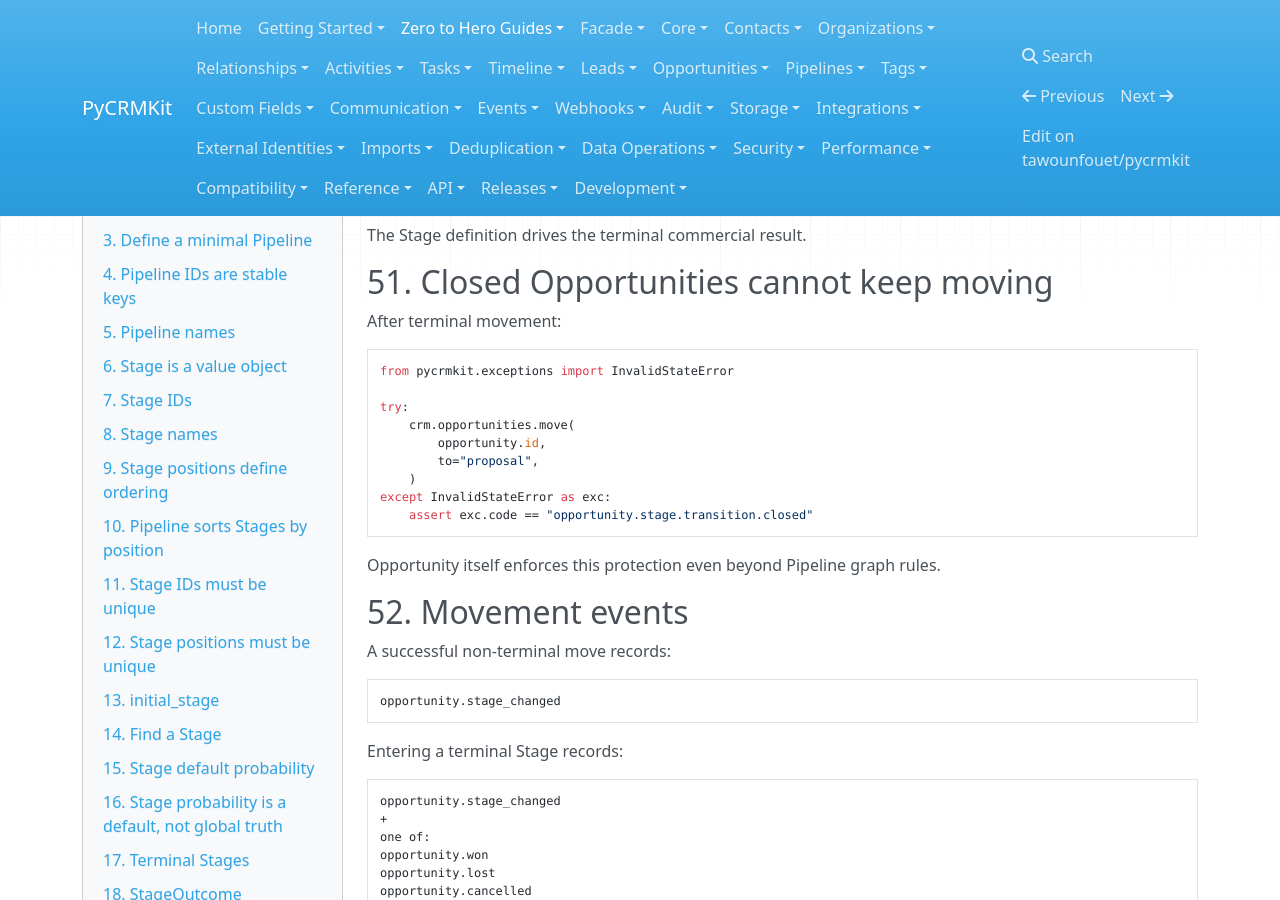
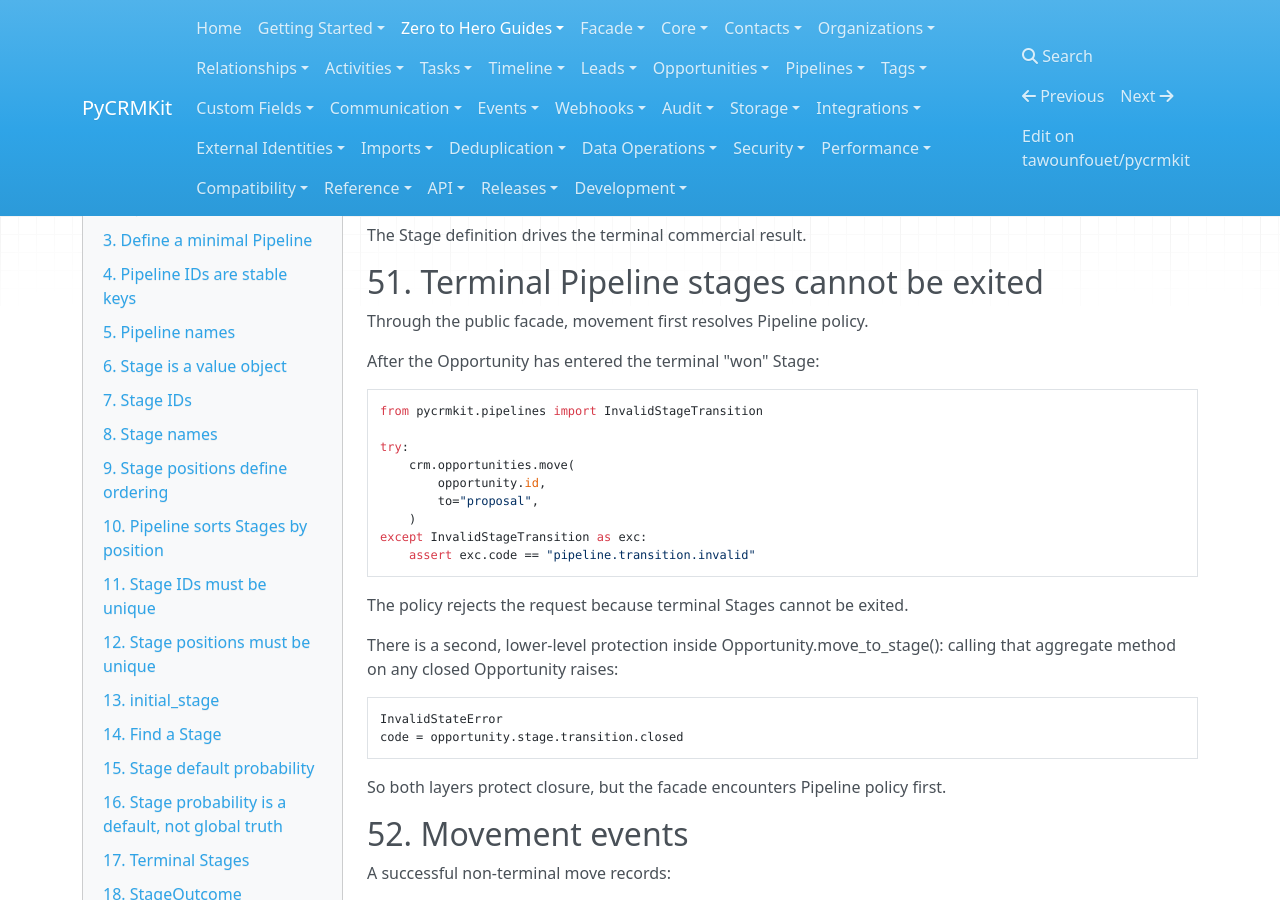
Before and after one commit to tawounfouet/pycrmkit, an MkDocs documentation site: the page built from docs/guides/12_pipelines.md, in a window 1280 px wide and 900 px high, scrolled down 20834 px. Built offline with MkDocs 1.6.1, drawn with Linux system fonts in a browser that asks for light colours; nearby versions of some CDN libraries; some of the changed text lies outside the part shown.

Commit message:
docs(guides): clarify terminal pipeline movement semantics

```diff
--- a/docs/guides/12_pipelines.md
+++ b/docs/guides/12_pipelines.md
@@ -1165,23 +1165,35 @@ StageOutcome.CANCELLED -> OpportunityStatus.CANCELLED
 
 The Stage definition drives the terminal commercial result.
 
-## 51. Closed Opportunities cannot keep moving
-
-After terminal movement:
-
-~~~python
-from pycrmkit.exceptions import InvalidStateError
+## 51. Terminal Pipeline stages cannot be exited
+
+Through the public facade, movement first resolves Pipeline policy.
+
+After the Opportunity has entered the terminal "won" Stage:
+
+~~~python
+from pycrmkit.pipelines import InvalidStageTransition
 
 try:
     crm.opportunities.move(
         opportunity.id,
         to="proposal",
     )
-except InvalidStateError as exc:
-    assert exc.code == "opportunity.stage.transition.closed"
-~~~
-
-Opportunity itself enforces this protection even beyond Pipeline graph rules.
+except InvalidStageTransition as exc:
+    assert exc.code == "pipeline.transition.invalid"
+~~~
+
+The policy rejects the request because terminal Stages cannot be exited.
+
+There is a second, lower-level protection inside Opportunity.move_to_stage():
+calling that aggregate method on any closed Opportunity raises:
+
+~~~text
+InvalidStateError
+code = opportunity.stage.transition.closed
+~~~
+
+So both layers protect closure, but the facade encounters Pipeline policy first.
 
 ## 52. Movement events
 
@@ -1490,9 +1502,9 @@ Pipeline.
 
 Movement requires an explicit StageTransition.
 
-### Moving a terminal Opportunity
-
-Closed Opportunities cannot move further.
+### Moving from a terminal Pipeline Stage
+
+Facade movement is rejected by PipelineTransitionPolicy because terminal Stages cannot be exited. The Opportunity aggregate also independently rejects direct stage movement once closed.
 
 ### Updating Pipeline in place
 
```
